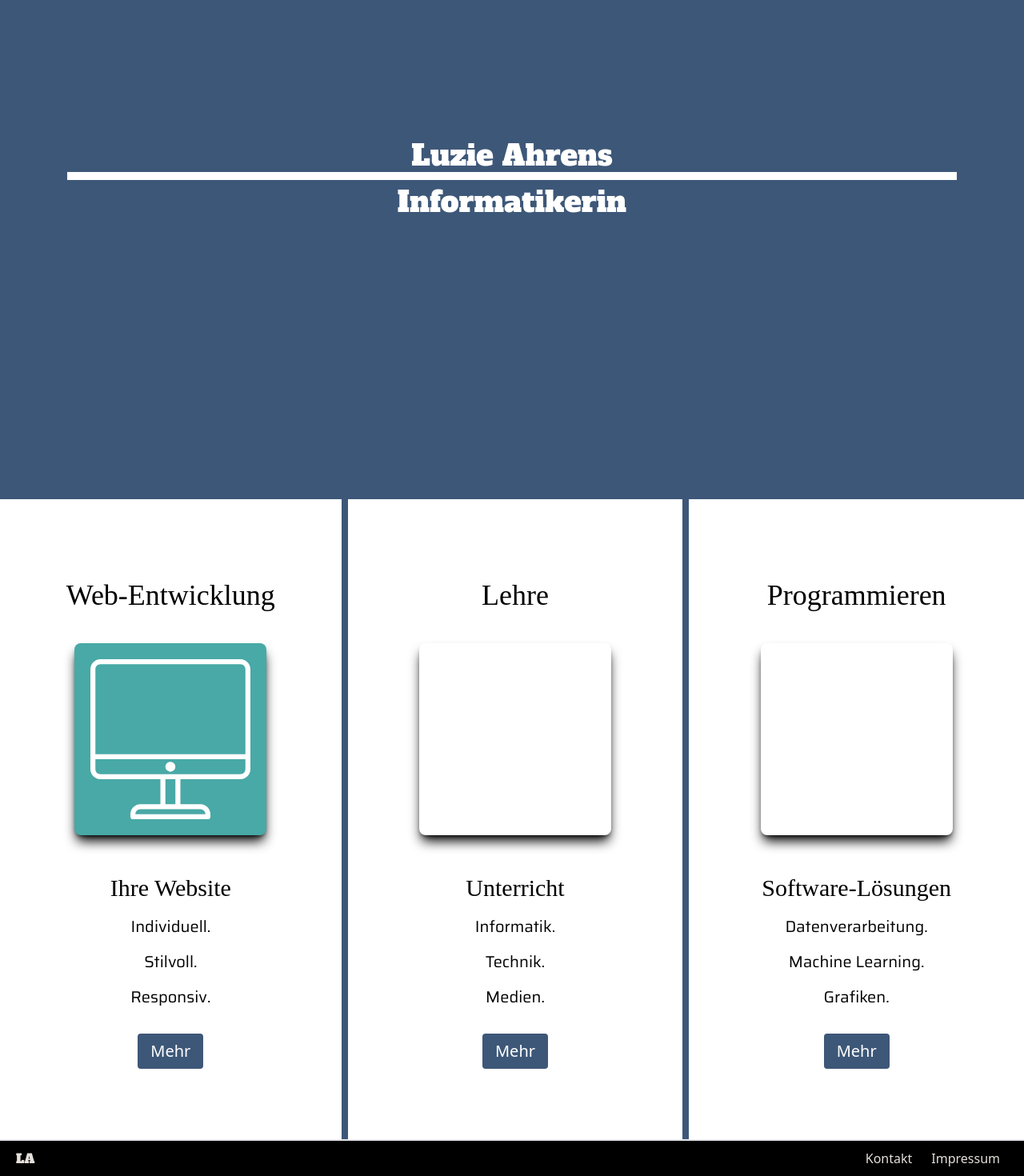
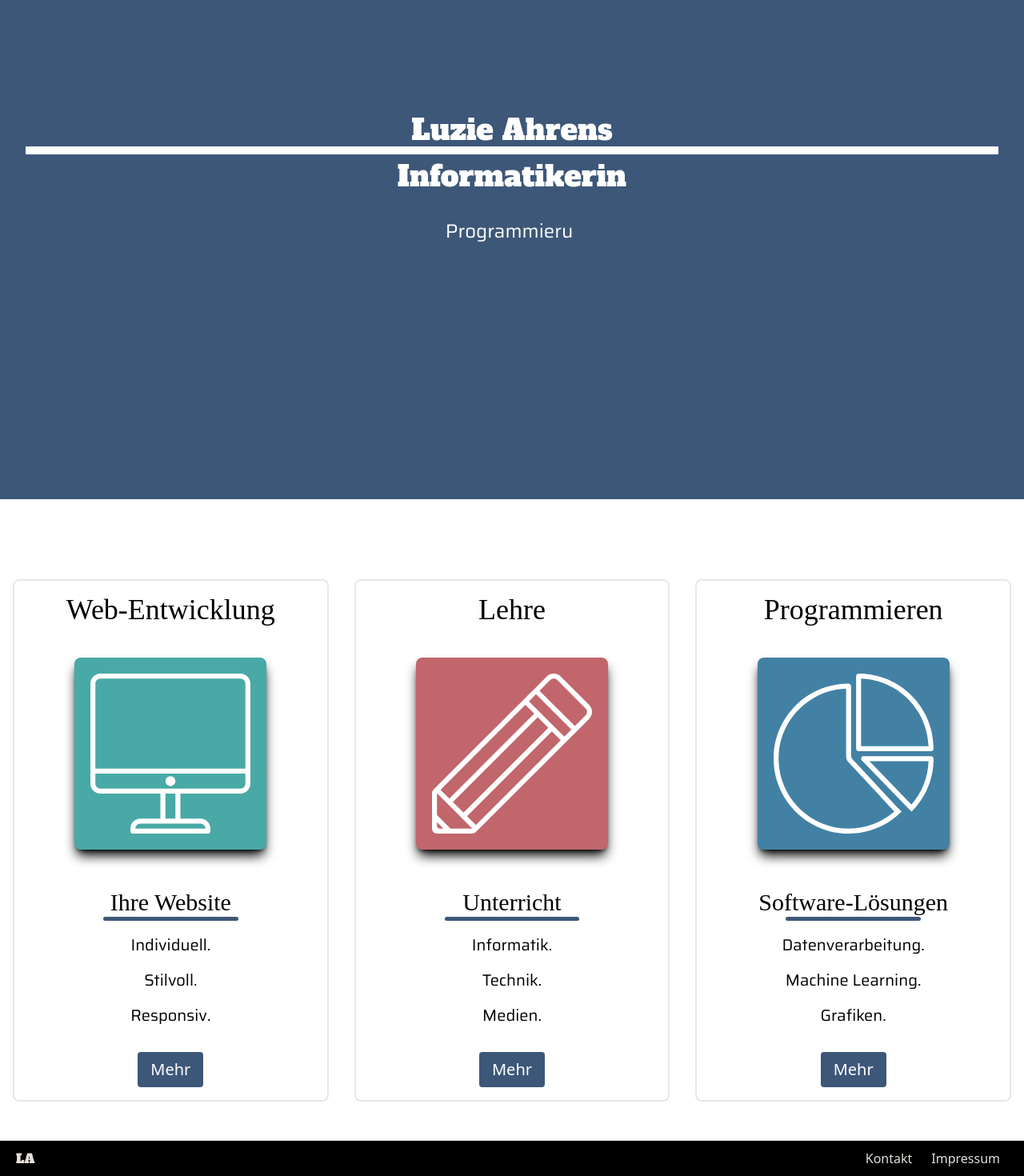
Before and after one commit to louziferr/luzie-website, a Next.js app: page / in a window 1280 px wide. Shown: the part 176-1646 px from the top of the page at 80% size. Built offline with nearby package versions, Linux system fonts and the light colour scheme; a web font is replaced by a local one.

Commit message:
fix start page :)

```diff
--- a/app/globals.css
+++ b/app/globals.css
@@ -61,9 +61,9 @@
 @keyframes grow {
   0%,
   100% {
-    width: 100%;
+    width: 50%;
   }
   50% {
-    width: 50%;
+    width: 10%;
   }
 }
--- a/app/page.tsx
+++ b/app/page.tsx
@@ -1,19 +1,38 @@
+"use client";
+
 import SkillsCard from "@/components/skills_card";
+import { TypeAnimation } from "react-type-animation";
+
 export default function Home() {
   return (
     <>
       <div className="h-screen flex bg-darkBlue flex-col flex-grow items-center justify-center p-8">
         <h1 className="text-white text-4xl">Luzie Ahrens</h1>
-        <div className="w-full h-[10px] justify-center animate-[grow_5s_ease-in-out_infinite] bg-white"></div>
+        <div className="w-full h-[10px] justify-center bg-white"></div>
         <h1 className="text-white text-4xl pt-2">Informatikerin</h1>
+        <TypeAnimation
+          sequence={[
+            // Same substring at the start will only be typed out once, initially
+            "Webentwicklung",
+            1000, // wait 1s before replacing "Mice" with "Hamsters"
+            "Lehre",
+            1000,
+            "Programmierung",
+            1000,
+          ]}
+          wrapper="span"
+          speed={50}
+          className="font-saira text-white text-2xl pt-8"
+          repeat={Infinity}
+        />
       </div>
 
-      <div className="grid w-full md:h-screen grid-cols-1 md:grid-cols-3 divide-x-0 md:divide-x-8 divide-darkBlue">
+      <div className="grid w-full md:h-screen grid-cols-1 md:grid-cols-3">
         <SkillsCard
           headline="Web-Entwicklung"
           subheadline="Ihre Website"
           keywords={["Individuell.", "Stilvoll.", "Responsiv."]}
-          color="green"
+          color="#48A9A6"
           image="svg/imac.svg"
           link="/webentwicklung"
         />
@@ -21,7 +40,7 @@ export default function Home() {
           headline="Lehre"
           subheadline="Unterricht"
           keywords={["Informatik.", "Technik.", "Medien."]}
-          color="red"
+          color="#C1666B"
           image="svg/pencil.svg"
           link="/lehre"
         />
@@ -29,7 +48,7 @@ export default function Home() {
           headline="Programmieren"
           subheadline="Software-Lösungen"
           keywords={["Datenverarbeitung.", "Machine Learning.", "Grafiken."]}
-          color="blue"
+          color="#4281A4"
           image="svg/chart-pie.svg"
           link="/programmieren"
         />
--- a/components/skills_card.tsx
+++ b/components/skills_card.tsx
@@ -20,21 +20,23 @@ export default function SkillsCard({
   return (
     <>
       <div className="bg-white pb-8">
-        <div className="mt-[100px] text-center flex flex-col items-center">
+        <div className="mt-[100px] py-4 m-4 text-center flex flex-col items-center rounded-lg border-2">
           <h1 className="mb-8 text-4xl font-jockey">{headline}</h1>
           <div
-            className={`m-2 p-5 rounded-lg shadow-lg shadow-black bg-${color}`}
+            className="m-2 p-5 rounded-lg shadow-lg shadow-black"
+            style={{ backgroundColor: color }}
           >
             <img src={image} alt="image" width="200" />
           </div>
           <p className="text-3xl mt-10 font-jockey">{subheadline}</p>
+          <div className="bg-darkBlue h-[5px] rounded animate-[grow_5s_ease-in-out_infinite]"></div>
           {keywords.map((item, itemIndex) => (
             <p key={itemIndex} className="text-xl mt-4">
               {item}
             </p>
           ))}
           <Link href={link}>
-            <button className="mt-8 px-4 py-2 rounded bg-darkBlue text-white text-xl">
+            <button className="mt-8 px-4 py-2 rounded bg-darkBlue text-white text-xl transition delay-50 duration-300 ease-in-out hover:-translate-y-1 hover:scale-110 hover:bg-indigo-500">
               Mehr
             </button>
           </Link>
--- a/package.json
+++ b/package.json
@@ -20,7 +20,7 @@
     "next": "15.1.5",
     "react": "^19.0.0",
     "react-dom": "^19.0.0",
-    "tailwindcss-animated": "^2.0.0"
+    "react-type-animation": "^3.2.0"
   },
   "devDependencies": {
     "@eslint/eslintrc": "^3",
--- a/tailwind.config.ts
+++ b/tailwind.config.ts
@@ -15,14 +15,14 @@ export default {
         lightBlue: '#99BDEC',
         parsian: '#1B998B',
         blue: '#4281A4',
+        red: '#C1666B',
+        green: '#48A9A6',
         teal: '#218380',
         pink: '#EF626C',
         yellow: '#D4B483',
         orange: '#E7895D',
         purple: '#8F2D56',
-        green: '#48A9A6',
         olive: '#414535',
-        red: '#C1666B',
         space: '#2D3047',
         ashGray: '#96BBBB',
         sWhite: '#E4DFDA',
```
Also changed, not shown: 1 other file (tests, documents, lock files or other folders).
